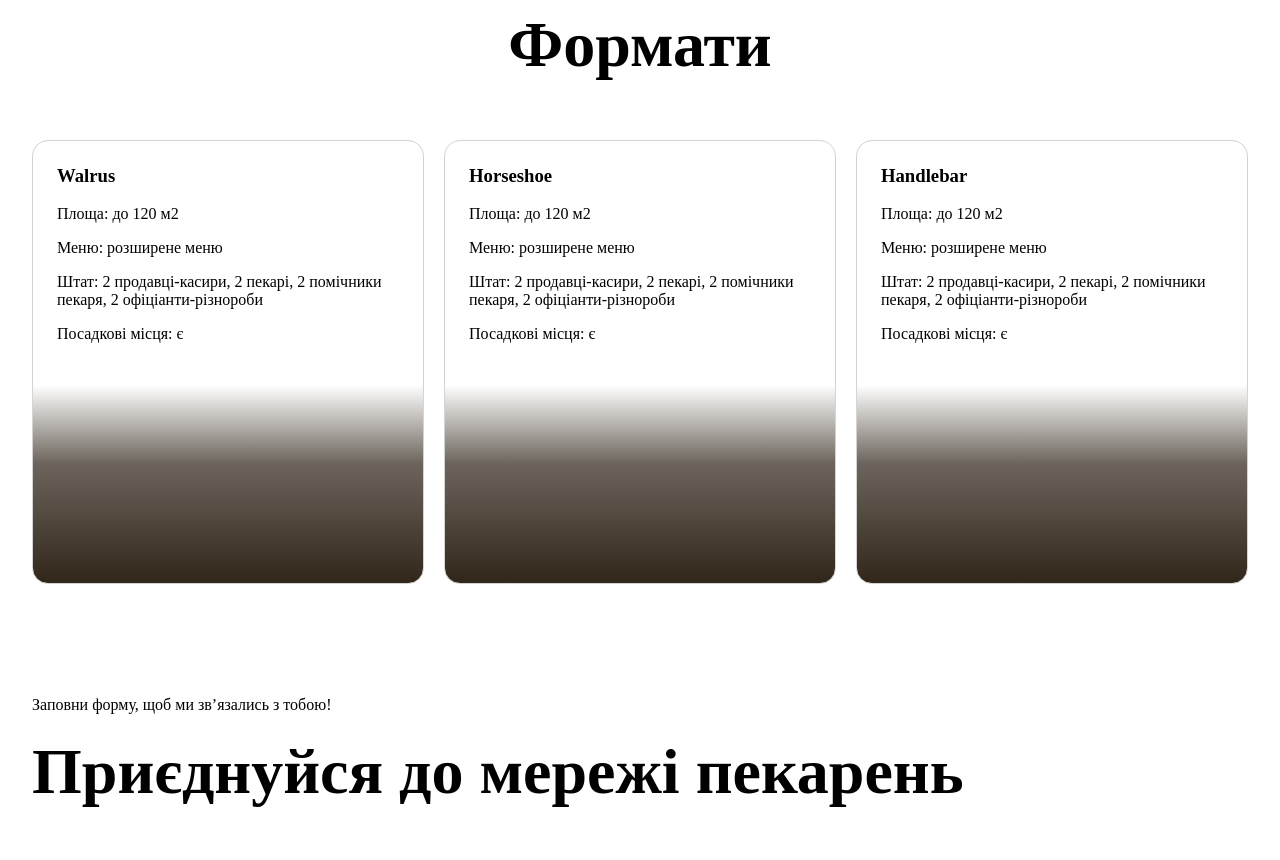
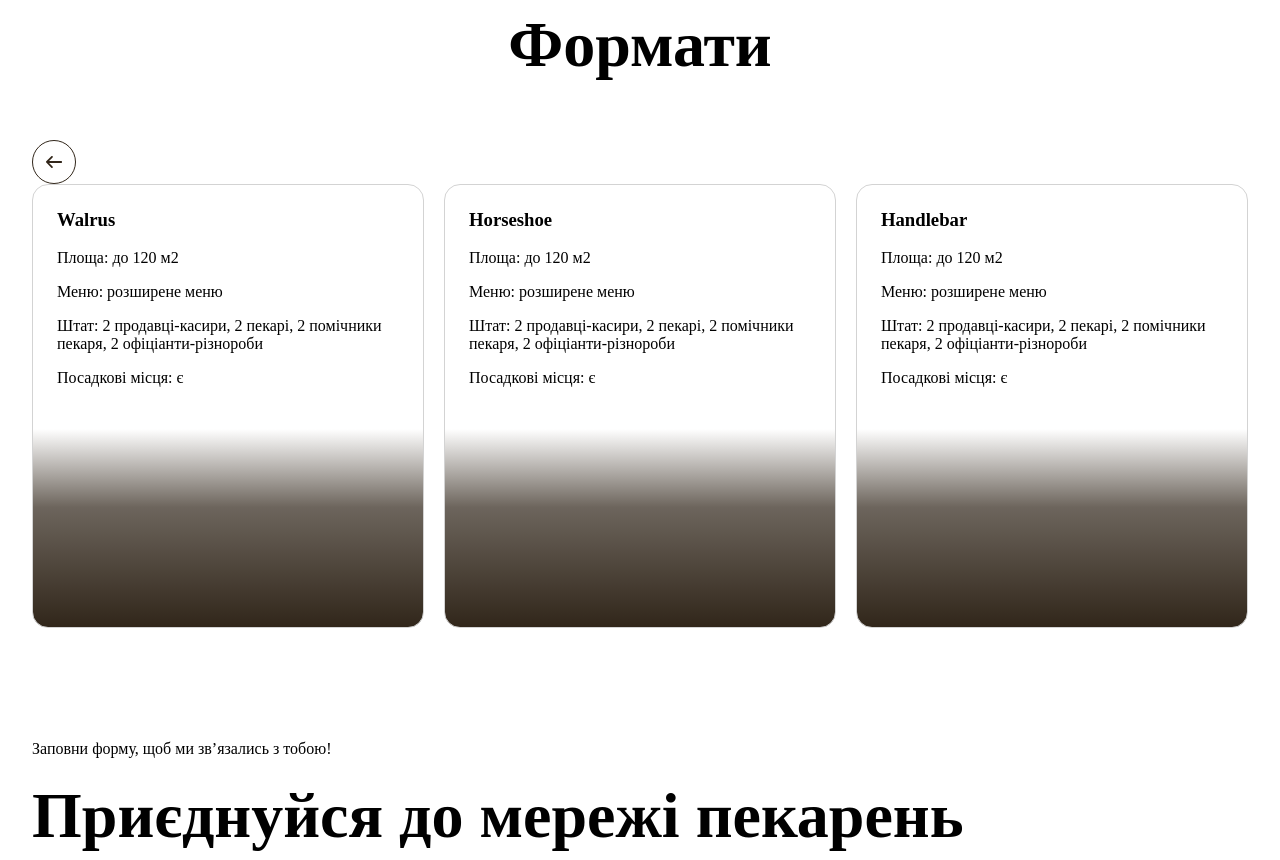
Before and after one commit to Evgeniy-hab/genius-test33, a plain HTML site: page index.html in a window 1280 px wide. Shown: the part 2645-3505 px from the top of the page. Drawn offline with Linux system fonts and the light colour scheme.

Commit message:
lesson 13 changes

```diff
--- a/css/styles.css
+++ b/css/styles.css
@@ -264,7 +264,30 @@ margin-top: 0;
 .format-text{
     font-size: 14px;
     font-weight: 300px;
-}
+    }
+     /*Carousel*/
+.carousel-button{
+    display: flex;
+    align-items: center;
+    justify-content: center;
+    width: 44px;
+    height: 44px;
+    padding: 0;
+    background-color: transparent;
+    border-radius: 50%;
+    border: 1px solid var(--color-primary-dark);
+    cursor: pointer;
+ }
+.carousel-arrow{
+    fill:var(--color-primary-dark);
+ }
+
+.carousel-button:hover{
+    background-color:var(--color-primary-dark);
+ }
+.carousel-button:hover .carousel-arrow{
+     color: var(--color-primary-light);
+ }
 /*Contact section*/
 .Contact-title{
     margin-bottom: 16px;
@@ -282,6 +305,11 @@ margin-top: 0;
     color: var(--color-brand-normal);
 }
 
+.address-icon{
+    fill: var(--color-primary-light)
+
+
+}
 .address-copyr{
     font-size: 14px;
 }
@@ -291,4 +319,5 @@ margin-top: 0;
     background-repeat: no-repeat;
     background-position: cover;
     background-position: center;
+    background-size: cover;
 }
--- a/index.html
+++ b/index.html
@@ -97,6 +97,12 @@
     <section class="section" id="formats-section">
      <div class="container">
       <h2 class="formats-title section-title centered">Формати</h2>
+      <button class="carousel-button" type="button">
+        <svg class="carousel-arrow" width="16" height="16">
+          <use href="./images/icons.svg#icon-Arrow-1"></use>
+        </svg>
+
+      </button>
       <ul class="formats-list">
         <li class="formats-item">
           <article class="format-card">
@@ -171,14 +177,14 @@
       </li>
       <li>
         <a href="#">
-            <svg width="32" height="32">
+            <svg class="address-icon" width="32" height="32">
               <use href="./images/icons.svg#icon-facebook2"></use>
             </svg>
         </a>
       </li>
       <li>
         <a href="#">
-          <svg width="32" height="32">
+          <svg class="address-icon" width="32" height="32">
             <use href="./images/icons.svg#icon-instagram_black_logo_icon_147122-1"></use>
           </svg>
         </a>
```
